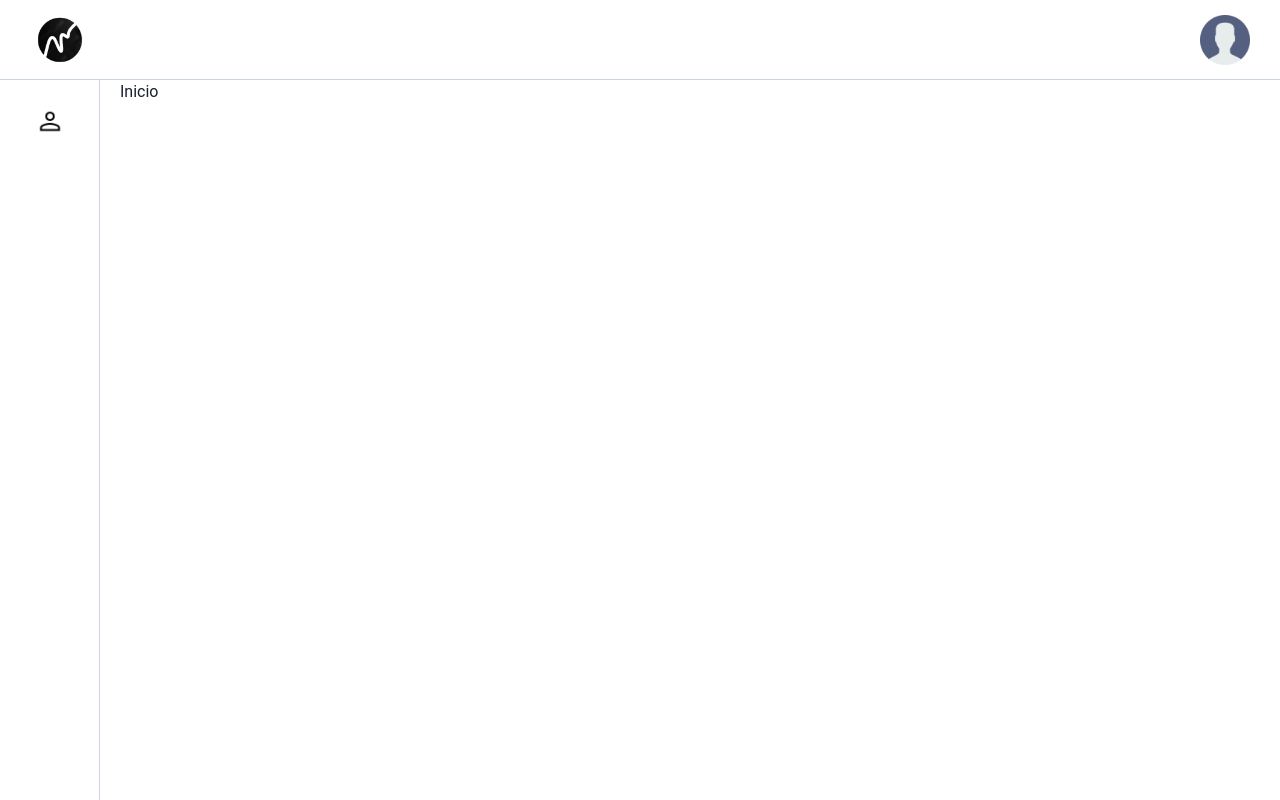
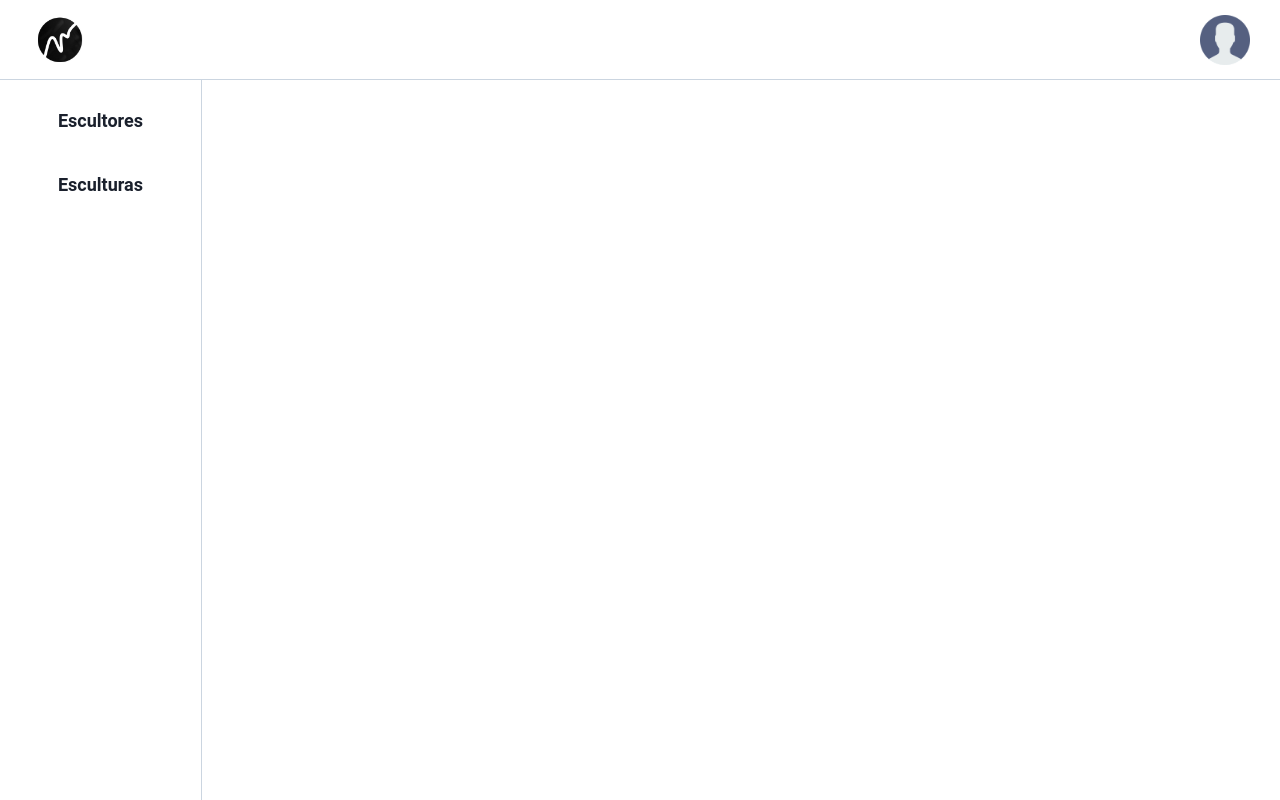
Before and after one commit to UTNFRRE/Bienal-del-Chaco, a React (Vite) app in the folder vite-project/: page /admin/inicio in a window 1280 px wide. Built offline with nearby package versions, Linux system fonts and the light colour scheme.

Commit message:
refactor: Update routes and components for "Inicio" to "Escultores"

```diff
--- a/vite-project/src/components/Header/HeaderContent.tsx
+++ b/vite-project/src/components/Header/HeaderContent.tsx
@@ -8,7 +8,7 @@ import {
     Button,
     IconButton,
   } from '@chakra-ui/react';
-  import imgLogo from '../icons/logoo.png';
+  import imgLogo from '../icons/logo.png';
   import logoUser from '../icons/logo-user.png';
   import { FiMenu } from 'react-icons/fi';
 
--- a/vite-project/src/components/NavBar/LinksItems.tsx
+++ b/vite-project/src/components/NavBar/LinksItems.tsx
@@ -2,5 +2,6 @@ import persona from '../icons/2.png';
 import { HiOutlineUser } from "react-icons/hi";
 
 export const LINK_ITEMS = [
-  { icon: persona, url: 'votacion', title: 'Escultores' },
+  { icon: persona, url: 'escultores', title: 'Escultores' },
+  { icon: persona, url: 'esculturas', title: 'Esculturas' },
 ];
--- a/vite-project/src/components/NavBar/NavItem.tsx
+++ b/vite-project/src/components/NavBar/NavItem.tsx
@@ -1,5 +1,4 @@
-import { Flex, Image, FlexProps, Tooltip } from '@chakra-ui/react';
-import { Text } from '@chakra-ui/react';
+import { Flex, FlexProps, Tooltip, Text } from '@chakra-ui/react';
 
 interface NavItemProps extends FlexProps {
   icon?: string;
@@ -14,35 +13,34 @@ export default function NavItem({
   ...props
 }: NavItemProps) {
   return (
-    <Tooltip
-      label={title}
-      placement="right"
-      pt="8px"
-      pb="8px"
-      pl="20px"
-      pr="20px"
-      ml="8px"
-      bg="secundaryHover"
-      color="black"
-      hasArrow
-      borderRadius="10px"
-    >
+    // <Tooltip
+    //   label={title}
+    //   placement="right"
+    //   pt="8px"
+    //   pb="8px"
+    //   pl="20px"
+    //   pr="20px"
+    //   ml="8px"
+    //   bg="secundaryHover"
+    //   color="black"
+    //   hasArrow
+    //   borderRadius="10px"
+    // >
       <Flex
         align="center"
         justify="center"
-        p={4}
+        p={0}
         _hover={{ bg: 'secundaryHover' }}
         {...props}
         borderRadius="5px"
         backgroundColor={color}
+        w="200px"
+        h="60px"
       >
-        {icon && <Image src={icon} boxSize="30px" />}
-        {!icon && (
-          <Text as="b" fontSize="xs">
-            {title}
-          </Text>
-        )}
+        <Text as="b" fontSize="lg">
+          {title}
+        </Text>
       </Flex>
-    </Tooltip>
+    // </Tooltip>
   );
 }
--- a/vite-project/src/components/NavBar/Sidebarcontent.tsx
+++ b/vite-project/src/components/NavBar/Sidebarcontent.tsx
@@ -22,7 +22,7 @@ export function SidebarContent({ onClose, ...rest }: SidebarProps) {
     <Box
       borderRight="1px"
       borderColor="gray.300"
-      w={{ base: 'full', md: '100px' }}
+      w={{ base: 'full', md: '202px' }}
       pos="fixed"
       h="100%"
       {...rest}
@@ -34,7 +34,7 @@ export function SidebarContent({ onClose, ...rest }: SidebarProps) {
         alignItems="center"
         justifyContent="center"
         flexDirection="column"
-        gap="2"
+        gap="1"
         mt="70px"
       >
         {LINK_ITEMS.map((link, key) => (
@@ -44,7 +44,7 @@ export function SidebarContent({ onClose, ...rest }: SidebarProps) {
               title={link.title}
               color={
                 location.pathname === '/admin/' + link.url
-                  ? 'secundary'
+                  ? 'secundaryHover'
                   : 'white'
               }
             />
--- a/vite-project/src/layout/Admin.tsx
+++ b/vite-project/src/layout/Admin.tsx
@@ -31,7 +31,7 @@ export default function Admin() {
       <Box pos="relative" zIndex="10">
         <Header onOpen={onOpen} />
       </Box>
-      <Box ml={{ base: 0, md: 20 }} p="10" pt="20">
+      <Box ml={{ base: 0, md: 40 }} p="10" pt="20">
         {element}
       </Box>
     </Box>
--- a/vite-project/src/pages/Inicio/Inicio.tsx
+++ b/vite-project/src/pages/Inicio/Inicio.tsx
@@ -1,9 +1,10 @@
+import {Box, Text} from '@chakra-ui/react'
 
 function Inicio () {
   return (
-    <div>
-      <h1>Inicio</h1>
-    </div>
+    <Box>
+      <Text>Inicio</Text>
+    </Box>
   )
 }
 
--- a/vite-project/src/routes.tsx
+++ b/vite-project/src/routes.tsx
@@ -4,7 +4,7 @@ import ErrorPage from './pages/Error404';
 const routes = [
 
   {
-    path: 'inicio',
+    path: 'escultores',
     element: <Inicio />,
   },
 
--- a/vite-project/src/theme/styles.ts
+++ b/vite-project/src/theme/styles.ts
@@ -13,7 +13,7 @@ export const globalStyles = {
     principalHover: '#0f183f',
     secundaryBg: '#e9eef4',
     secundary: '#c4daf4',
-    secundaryHover: '#94c0f4',
+    secundaryHover: '#B4B4B8',
   },
   styles: {
     global: (props: StyleFunctionProps) => ({
```
Also changed, not shown: vite-project/src/components/icons/pagina.png (added).
